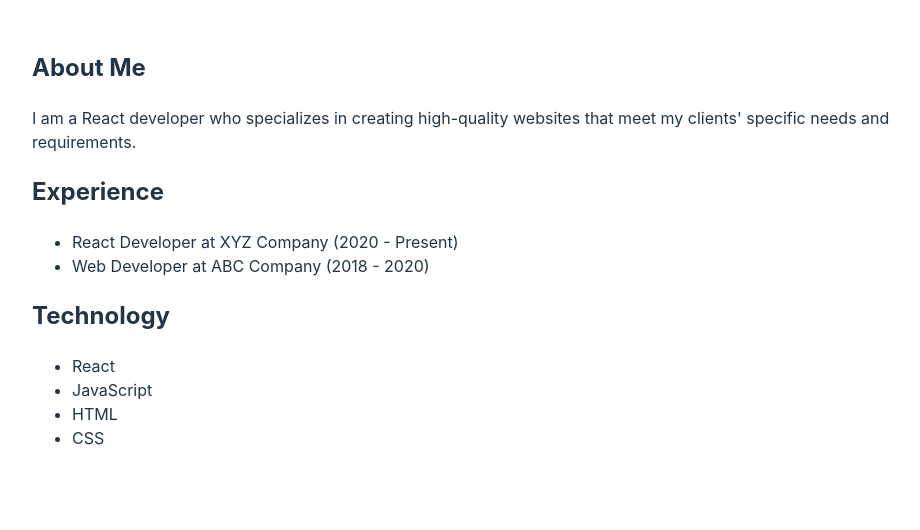
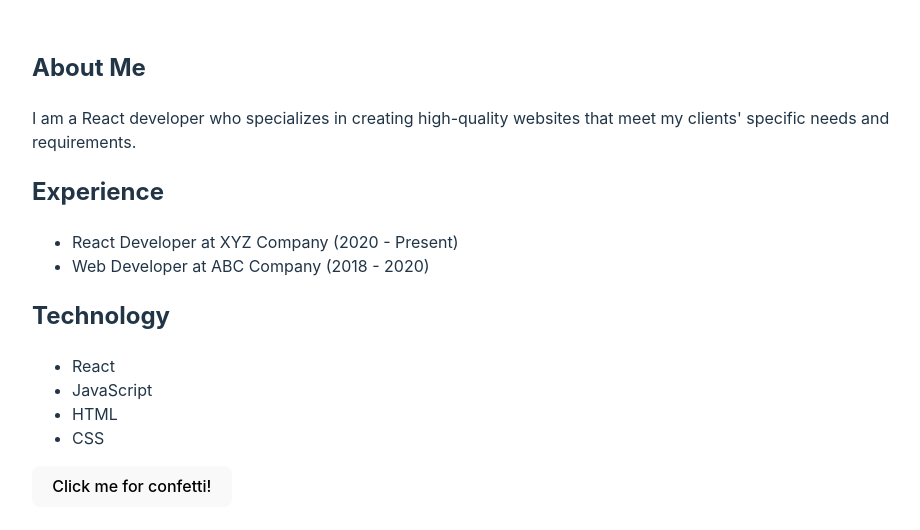
Before and after one commit to kennydl-elvia/auto-gpt-page, a React (Vite) app: page / in a window 1280 px wide. Shown: the top 530 px of the page, without its empty margins (160-1080 px from the left). Built offline with nearby package versions, Linux system fonts and the light colour scheme.

Commit message:
AutoGpt: Added ConfettiButton component to App component

```diff
--- a/src/App.jsx
+++ b/src/App.jsx
@@ -2,6 +2,7 @@ import './App.css';
 import AboutMe from './components/AboutMe';
 import Experience from './components/Experience';
 import Technology from './components/Technology';
+import ConfettiButton from './components/ConfettiButton';
 
 function App() {
   return (
@@ -9,6 +10,7 @@ function App() {
       <AboutMe />
       <Experience />
       <Technology />
+      <ConfettiButton />
     </div>
   );
 }
--- /dev/null
+++ b/src/components/ConfettiButton.jsx
@@ -0,0 +1,22 @@
+import React from 'react';
+import Confetti from 'react-confetti';
+
+function ConfettiButton() {
+  const [showConfetti, setShowConfetti] = React.useState(false);
+
+  const handleClick = () => {
+    setShowConfetti(true);
+    setTimeout(() => {
+      setShowConfetti(false);
+    }, 2000);
+  };
+
+  return (
+    <div>
+      <button onClick={handleClick}>Click me for confetti!</button>
+      {showConfetti && <Confetti width={window.innerWidth} height={window.innerHeight} />}
+    </div>
+  );
+}
+
+export default ConfettiButton;
```
